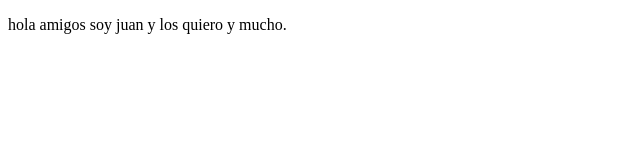
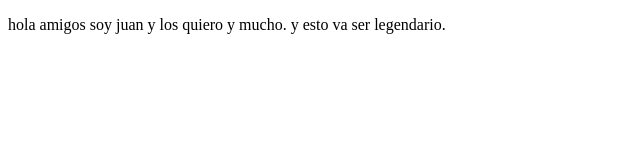
Before and after one commit to Juanito29/proyectodemocursoprework, a plain HTML site: page index.html in a window 1280 px wide. Shown: the whole page, without its empty margins (0-640 px from the left). Drawn offline with Linux system fonts and the light colour scheme.

Commit message:
cambios legendarios

```diff
--- a/index.html
+++ b/index.html
@@ -8,7 +8,7 @@
 </head>
 <body>
    <p>
-   hola amigos soy juan y los quiero y mucho.
+   hola amigos soy juan y los quiero y mucho. y esto va ser legendario.
    </p>
 </body>
 </html>
```
